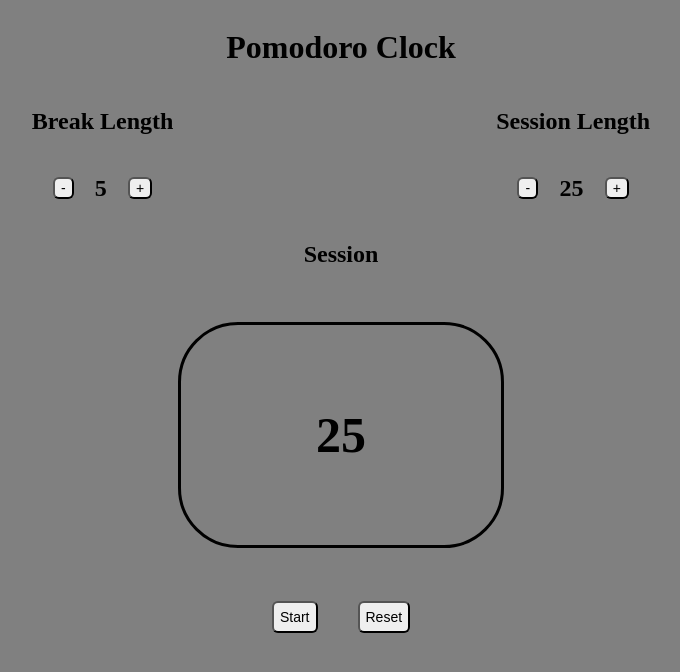
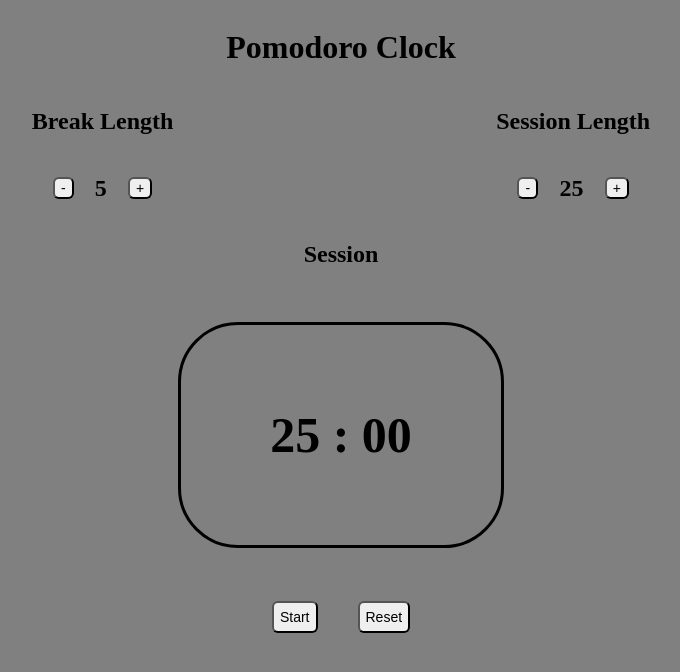
Before and after one commit to sethbernard/pomodoro_clock, a React (Create React App) app: page / in a window 1280 px wide. Shown: the top 672 px of the page, without its empty margins (299-979 px from the left). Built offline with nearby package versions, Linux system fonts and the light colour scheme.

Commit message:
add template literal to timeLeft prop

```diff
--- a/src/App.js
+++ b/src/App.js
@@ -9,7 +9,8 @@ class App extends Component {
   state = {
     breakLength: 5,
     sessionLength: 25,
-    timeLeft: 25,
+    minutesLeft: "25",
+    secondsLeft: "00",
     timerIsActive: false
   };
 
@@ -49,7 +50,8 @@ class App extends Component {
     this.setState({
       breakLength: 5,
       sessionLength: 25,
-      timeLeft: 25,
+      minutesLeft: "25",
+      secondsLeft: "00",
       timerIsActive: false
     });
   };
@@ -70,7 +72,10 @@ class App extends Component {
             sessionIncrement={this.handleSessionIncrement}
           />
         </div>
-        <Timer timeLeft={this.state.timeLeft} reset={this.handleReset} />
+        <Timer
+          timeLeft={`${this.state.minutesLeft} : ${this.state.secondsLeft}`}
+          reset={this.handleReset}
+        />
       </div>
     );
   }
```
